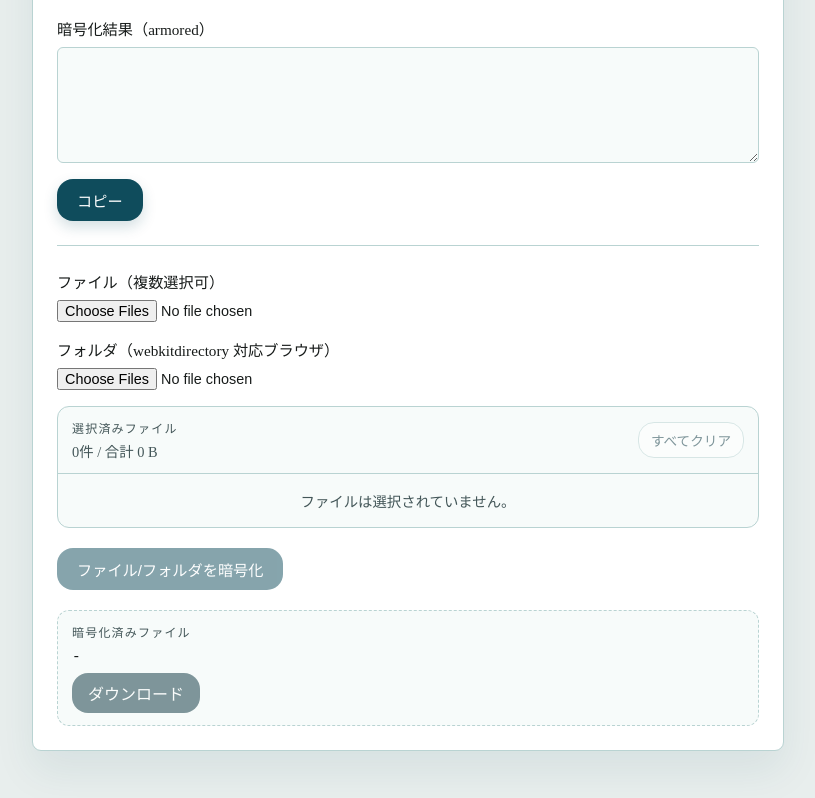
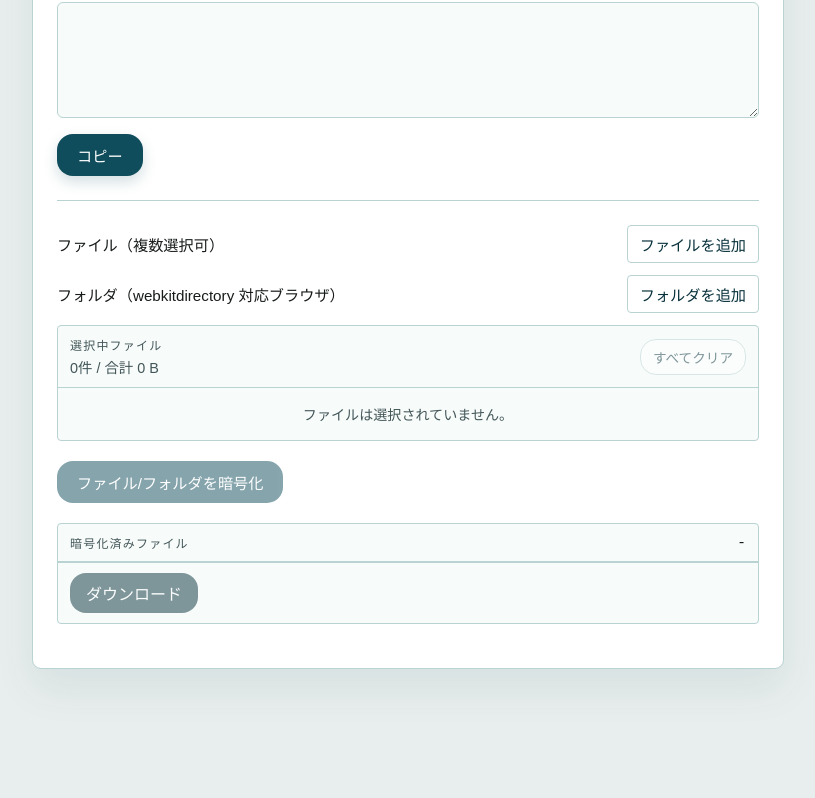
Before and after one commit to s3-odara/webpgp-ui, a plain HTML site: page site/index.html in a window 1280 px wide. Shown: the part 470-1268 px from the top of the page, without its empty margins (232-1047 px from the left). After the commit the page ends 1211 px from the top, so only its background shows below. Drawn offline with Linux system fonts and the light colour scheme; no server answers.

Commit message:
Simplify file selection UI

```diff
--- a/site/app.mjs
+++ b/site/app.mjs
@@ -156,28 +156,28 @@ function renderSelectedFiles() {
   const fragment = document.createDocumentFragment();
   if (selectedFiles.length === 0) {
     const empty = document.createElement('li');
-    empty.className = 'selected-files-empty';
+    empty.className = 'file-list-empty';
     empty.textContent = 'ファイルは選択されていません。';
     fragment.append(empty);
   } else {
     const sortedFiles = [...selectedFiles].sort((a, b) => a.path.localeCompare(b.path));
     for (const item of sortedFiles) {
       const row = document.createElement('li');
-      row.className = 'selected-file';
+      row.className = 'file-list-item';
 
       const path = document.createElement('span');
-      path.className = 'selected-file-path';
+      path.className = 'file-path';
       path.textContent = item.path;
 
       const size = document.createElement('span');
-      size.className = 'selected-file-size';
+      size.className = 'file-size';
       size.textContent = formatFileSize(item.file.size);
 
       const remove = document.createElement('button');
       remove.className = 'remove-file';
       remove.type = 'button';
       remove.dataset.path = item.path;
-      remove.textContent = '×';
+      remove.textContent = '削除';
       remove.setAttribute('aria-label', `${item.path} を選択から削除`);
 
       row.append(path, size, remove);
@@ -197,14 +197,14 @@ function renderEncryptedFiles(files) {
   const fragment = document.createDocumentFragment();
   for (const item of files) {
     const row = document.createElement('li');
-    row.className = 'selected-file';
+    row.className = 'file-list-item';
 
     const path = document.createElement('span');
-    path.className = 'selected-file-path';
+    path.className = 'file-path';
     path.textContent = item.path;
 
     const size = document.createElement('span');
-    size.className = 'selected-file-size';
+    size.className = 'file-size';
     size.textContent = formatFileSize(item.size);
 
     row.append(path, size);
--- a/site/index.html
+++ b/site/index.html
@@ -11,7 +11,6 @@
     <main class="page">
       <header class="hero">
         <h1>s3-odaraに暗号化するページ</h1>
-        <p class="lead">ここで暗号化したメッセージをコピーして適当に送信してください。</p>
       </header>
 
       <section class="panel">
@@ -46,35 +45,43 @@
 
         <div class="divider"></div>
 
-        <label class="field">
+        <div class="file-picker-field">
           <span>ファイル（複数選択可）</span>
-          <input id="file-input" type="file" multiple>
-        </label>
-        <label class="field">
+          <input id="file-input" class="visually-hidden file-picker-input" type="file" multiple>
+          <label class="file-picker-button" for="file-input">ファイルを追加</label>
+        </div>
+        <div class="file-picker-field">
           <span>フォルダ（webkitdirectory 対応ブラウザ）</span>
-          <input id="folder-input" type="file" webkitdirectory directory multiple>
-        </label>
-        <section class="selected-files" aria-labelledby="selected-files-heading">
-          <div class="selected-files-header">
+          <input id="folder-input" class="visually-hidden file-picker-input" type="file" webkitdirectory directory multiple>
+          <label class="file-picker-button" for="folder-input">フォルダを追加</label>
+        </div>
+        <section class="file-list-panel" aria-labelledby="selected-files-heading">
+          <div class="file-list-header">
             <div>
-              <div id="selected-files-heading" class="label">選択済みファイル</div>
-              <div id="selected-files-summary" class="selected-files-summary" role="status" aria-live="polite">0件 / 0 B</div>
+              <div id="selected-files-heading" class="label">選択中ファイル</div>
+              <div id="selected-files-summary" class="file-list-summary" role="status" aria-live="polite">0件 / 0 B</div>
             </div>
             <button id="clear-files" class="clear-files" type="button">すべてクリア</button>
           </div>
-          <ul id="selected-files-list" class="selected-files-list" aria-label="選択済みファイルの一覧">
-            <li class="selected-files-empty">ファイルは選択されていません。</li>
+          <ul id="selected-files-list" class="file-list file-list-selected" aria-label="選択中ファイルの一覧">
+            <li class="file-list-empty">ファイルは選択されていません。</li>
           </ul>
         </section>
         <div class="actions">
           <button id="encrypt-files" type="button">ファイル/フォルダを暗号化</button>
         </div>
-        <section class="download" aria-labelledby="encrypted-files-heading">
-          <div id="encrypted-files-heading" class="label">暗号化済みファイル</div>
-          <div id="download-name" class="mono">-</div>
-          <div id="encrypted-files-summary" class="selected-files-summary" role="status" aria-live="polite" hidden></div>
-          <ul id="encrypted-files-list" class="selected-files-list" aria-label="暗号化済みファイルの一覧" hidden></ul>
-          <a id="download-link" class="download-link" href="#" download>ダウンロード</a>
+        <section class="file-list-panel download" aria-labelledby="encrypted-files-heading">
+          <div class="file-list-header">
+            <div>
+              <div id="encrypted-files-heading" class="label">暗号化済みファイル</div>
+              <div id="encrypted-files-summary" class="file-list-summary" role="status" aria-live="polite" hidden></div>
+            </div>
+            <div id="download-name" class="mono">-</div>
+          </div>
+          <ul id="encrypted-files-list" class="file-list" aria-label="暗号化済みファイルの一覧" hidden></ul>
+          <div class="download-actions">
+            <a id="download-link" class="download-link" href="#" download>ダウンロード</a>
+          </div>
         </section>
       </section>
     </main>
--- a/site/style.css
+++ b/site/style.css
@@ -18,7 +18,7 @@
 
 body {
   margin: 0;
-  font-family: serif;
+  font-family: sans-serif;
   background: var(--bg);
   color: var(--ink);
 }
@@ -117,80 +117,119 @@ textarea {
   margin: 24px 0;
 }
 
-input[type="file"] {
-  font-size: 0.9rem;
+.visually-hidden {
+  position: absolute;
+  width: 1px;
+  height: 1px;
+  padding: 0;
+  margin: -1px;
+  overflow: hidden;
+  clip: rect(0, 0, 0, 0);
+  white-space: nowrap;
+  border: 0;
 }
 
-.selected-files {
+.file-picker-field {
+  display: flex;
+  align-items: center;
+  gap: 12px;
+  margin-bottom: 12px;
+  font-size: 0.95rem;
+  flex-wrap: wrap;
+}
+
+.file-picker-field > span {
+  flex: 1 1 18rem;
+}
+
+.file-picker-button {
+  display: inline-block;
+  padding: 7px 12px;
+  border: 1px solid var(--border);
+  border-radius: 4px;
+  background: var(--panel);
+  color: var(--accent-strong);
+  cursor: pointer;
+}
+
+.file-picker-button:hover {
+  background: var(--area-bg);
+}
+
+.file-picker-input:focus-visible + .file-picker-button {
+  outline: 3px solid rgba(15, 76, 92, 0.35);
+  outline-offset: 2px;
+}
+
+.file-list-panel {
   margin-bottom: 20px;
   border: 1px solid var(--border);
-  border-radius: 12px;
+  border-radius: 4px;
   background: var(--area-bg);
   overflow: hidden;
 }
 
-.selected-files-header {
+.file-list-header {
   display: flex;
   align-items: center;
   justify-content: space-between;
-  gap: 16px;
-  padding: 12px 14px;
+  gap: 12px;
+  padding: 10px 12px;
   border-bottom: 1px solid var(--border);
 }
 
-.selected-files-summary {
+.file-list-summary {
   margin-top: 3px;
   color: var(--muted);
   font-size: 0.9rem;
 }
 
-.selected-files-list {
+.file-list {
   max-height: 16rem;
   margin: 0;
   padding: 0;
   overflow-y: auto;
   list-style: none;
+  font-size: 0.88rem;
 }
 
-.selected-file {
+.file-list-item {
   display: grid;
-  grid-template-columns: minmax(0, 1fr) auto auto;
+  grid-template-columns: minmax(0, 1fr) auto;
   align-items: center;
   gap: 12px;
-  padding: 9px 14px;
+  padding: 8px 12px;
   border-bottom: 1px solid var(--border);
 }
 
-.selected-file:last-child {
+.file-list-selected .file-list-item {
+  grid-template-columns: minmax(0, 1fr) auto auto;
+}
+
+.file-list-item:last-child {
   border-bottom: 0;
 }
 
-.selected-file-path {
+.file-path {
   font-family: monospace;
-  font-size: 0.88rem;
   overflow-wrap: anywhere;
 }
 
-.selected-file-size {
+.file-size {
   color: var(--muted);
   font-size: 0.82rem;
   white-space: nowrap;
 }
 
-.selected-files-empty {
-  padding: 16px 14px;
+.file-list-empty {
+  padding: 16px 12px;
   color: var(--muted);
-  font-size: 0.9rem;
   text-align: center;
 }
 
-.download {
-  display: grid;
-  gap: 8px;
-  padding: 12px 14px;
-  border-radius: 12px;
-  border: 1px dashed var(--border);
-  background: var(--area-bg);
+.download-actions {
+  padding: 10px 12px;
+  border-top: 1px solid var(--border);
 }
 
 .download-link {
@@ -263,12 +302,10 @@ button:disabled {
 }
 
 .remove-file {
-  width: 2rem;
-  height: 2rem;
-  padding: 0;
-  border-radius: 50%;
-  font-size: 1.2rem;
-  line-height: 1;
+  padding: 5px 8px;
+  border-radius: 4px;
+  font-size: 0.8rem;
+  line-height: 1.2;
 }
 
 .clear-files:hover,
@@ -304,18 +341,4 @@ button:disabled {
   .panel {
     padding: 18px;
   }
-
-  .selected-file {
-    grid-template-columns: minmax(0, 1fr) auto;
-    gap: 6px 10px;
-  }
-
-  .selected-file-size {
-    grid-column: 1;
-  }
-
-  .remove-file {
-    grid-column: 2;
-    grid-row: 1 / span 2;
-  }
 }
```
